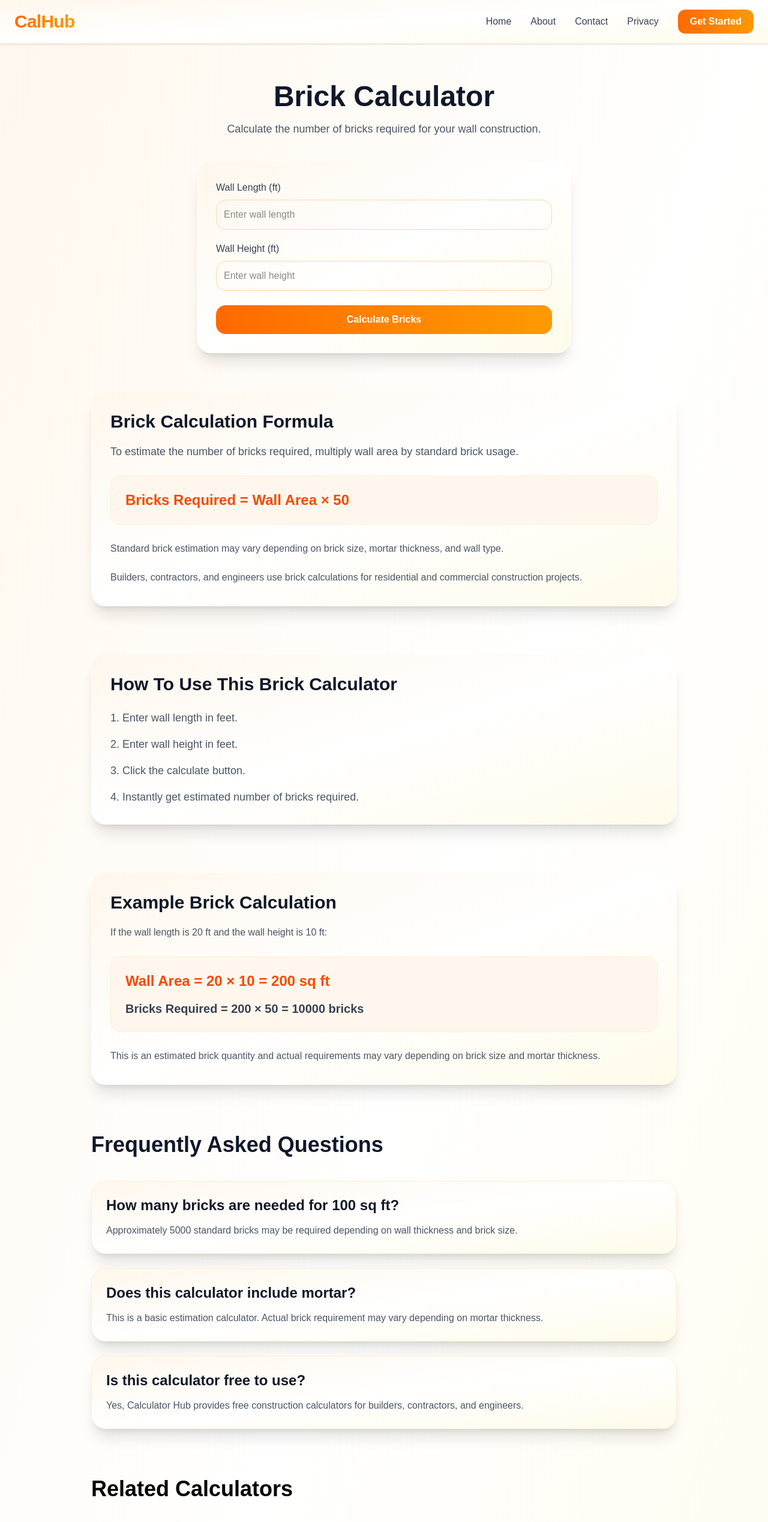
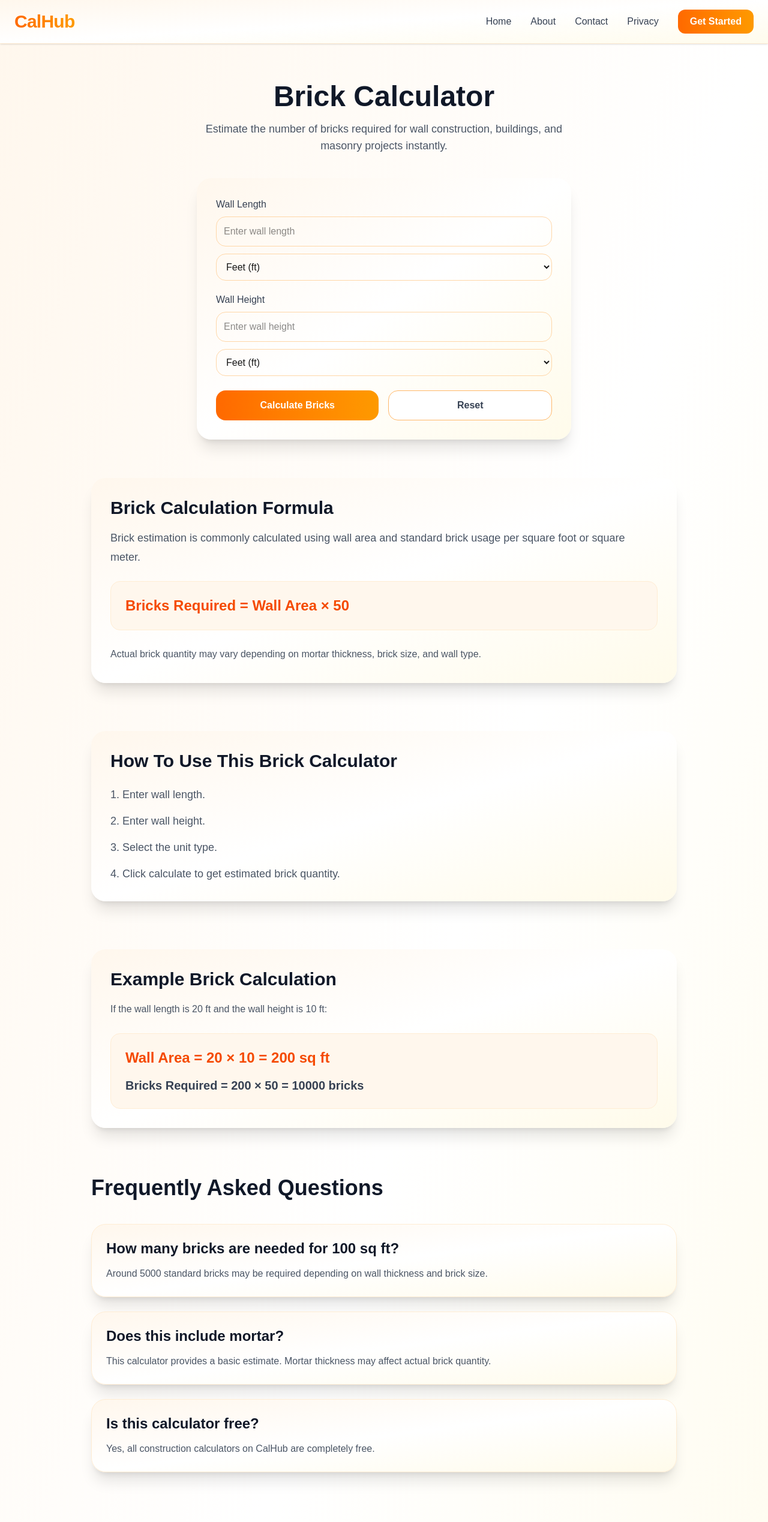
Before and after one commit to payadav142-rgb/calhub, a Next.js app: page /brick-calculator in a window 1280 px wide. Shown: the top 2538 px of the page at 60% size. Built offline with nearby package versions, Linux system fonts and the light colour scheme.

Commit message:
Improved brick calculator SEO and UX

```diff
--- a/app/brick-calculator/BrickCalculatorClient.tsx
+++ b/app/brick-calculator/BrickCalculatorClient.tsx
@@ -1,9 +1,11 @@
 "use client";
 
 import { useState } from "react";
+import jsPDF from "jspdf";
 import Navbar from "../components/Navbar";
 import Footer from "../components/Footer";
 import RelatedCalculators from "../components/RelatedCalculators";
+
 export default function BrickCalculatorClient() {
   const [length, setLength] =
     useState("");
@@ -11,24 +13,99 @@ export default function BrickCalculatorClient() {
   const [height, setHeight] =
     useState("");
 
+  const [lengthUnit, setLengthUnit] =
+    useState("ft");
+
+  const [heightUnit, setHeightUnit] =
+    useState("ft");
+
   const [result, setResult] =
     useState<number | null>(null);
 
   const calculateBricks = () => {
+    if (!length || !height)
+      return;
+
     const wallArea =
       parseFloat(length) *
       parseFloat(height);
 
-    const bricksNeeded = wallArea * 50;
+    const bricksNeeded =
+      wallArea * 50;
 
     setResult(bricksNeeded);
+  };
+
+  const resetCalculator = () => {
+    setLength("");
+    setHeight("");
+    setLengthUnit("ft");
+    setHeightUnit("ft");
+    setResult(null);
+  };
+
+  const getAreaUnit = () => {
+    if (
+      lengthUnit === "m" &&
+      heightUnit === "m"
+    ) {
+      return "sq m";
+    }
+
+    return "sq ft";
+  };
+
+  const downloadPDF = () => {
+    if (result === null) return;
+
+    const doc = new jsPDF();
+
+    doc.setFontSize(20);
+
+    doc.text(
+      "Brick Calculation Report",
+      20,
+      20
+    );
+
+    doc.setFontSize(12);
+
+    doc.text(
+      `Wall Length: ${length} ${lengthUnit}`,
+      20,
+      40
+    );
+
+    doc.text(
+      `Wall Height: ${height} ${heightUnit}`,
+      20,
+      50
+    );
+
+    doc.text(
+      `Estimated Bricks Required: ${result.toFixed(
+        0
+      )}`,
+      20,
+      65
+    );
+
+    doc.text(
+      "Generated by CalHub.in",
+      20,
+      90
+    );
+
+    doc.save(
+      "brick-calculation-report.pdf"
+    );
   };
 
   return (
     <main className="min-h-screen bg-gradient-to-br from-orange-50 via-white to-amber-50">
       <Navbar />
 
-      {/* Calculator Section */}
+      {/* HERO */}
       <section className="mx-auto max-w-2xl px-6 py-16">
         <div className="text-center">
           <h1 className="text-4xl font-bold text-gray-900 md:text-5xl">
@@ -36,148 +113,218 @@ export default function BrickCalculatorClient() {
           </h1>
 
           <p className="mt-4 text-lg text-gray-600">
-            Calculate the number of bricks required
-            for your wall construction.
+            Estimate the number of bricks
+            required for wall
+            construction, buildings, and
+            masonry projects instantly.
           </p>
         </div>
 
-        <div className="mt-10 rounded-3xl bg-gradient-to-br from-orange-50 via-white to-amber-50 p-8 shadow-xl transition-all duration-300 hover:shadow-2xl">
+        {/* CALCULATOR */}
+        <div className="mt-10 rounded-3xl bg-gradient-to-br from-orange-50 via-white to-amber-50 p-8 shadow-xl">
+          {/* LENGTH */}
           <div className="mb-5">
             <label className="mb-2 block font-medium text-gray-700">
-              Wall Length (ft)
+              Wall Length
             </label>
 
             <input
               type="number"
+              min="0"
               value={length}
               onChange={(e) =>
                 setLength(e.target.value)
               }
-              className="w-full rounded-2xl border border-orange-200 p-3 outline-none transition focus:border-orange-500 focus:ring-4 focus:ring-orange-100"
+              className="w-full rounded-2xl border border-orange-200 p-3"
               placeholder="Enter wall length"
             />
+
+            <select
+              value={lengthUnit}
+              onChange={(e) =>
+                setLengthUnit(
+                  e.target.value
+                )
+              }
+              className="mt-3 w-full rounded-2xl border border-orange-200 p-3"
+            >
+              <option value="ft">
+                Feet (ft)
+              </option>
+
+              <option value="m">
+                Meter (m)
+              </option>
+            </select>
           </div>
 
+          {/* HEIGHT */}
           <div className="mb-6">
             <label className="mb-2 block font-medium text-gray-700">
-              Wall Height (ft)
+              Wall Height
             </label>
 
             <input
               type="number"
+              min="0"
               value={height}
               onChange={(e) =>
                 setHeight(e.target.value)
               }
-              className="w-full rounded-2xl border border-orange-200 p-3 outline-none transition focus:border-orange-500 focus:ring-4 focus:ring-orange-100"
+              className="w-full rounded-2xl border border-orange-200 p-3"
               placeholder="Enter wall height"
             />
+
+            <select
+              value={heightUnit}
+              onChange={(e) =>
+                setHeightUnit(
+                  e.target.value
+                )
+              }
+              className="mt-3 w-full rounded-2xl border border-orange-200 p-3"
+            >
+              <option value="ft">
+                Feet (ft)
+              </option>
+
+              <option value="m">
+                Meter (m)
+              </option>
+            </select>
           </div>
 
-          <button
-            onClick={calculateBricks}
-            className="w-full rounded-2xl bg-gradient-to-r from-orange-500 to-amber-500 py-3 font-semibold text-white transition-all duration-300 hover:scale-[1.02]"
-          >
-            Calculate Bricks
-          </button>
+          {/* BUTTONS */}
+          <div className="flex gap-4">
+            <button
+              onClick={calculateBricks}
+              className="w-full rounded-2xl bg-gradient-to-r from-orange-500 to-amber-500 py-3 font-semibold text-white"
+            >
+              Calculate Bricks
+            </button>
 
+            <button
+              onClick={resetCalculator}
+              className="w-full rounded-2xl border border-orange-300 bg-white py-3 font-semibold text-gray-700"
+            >
+              Reset
+            </button>
+          </div>
+
+          {/* RESULT */}
           {result !== null && (
             <div className="mt-6 rounded-2xl bg-gradient-to-br from-orange-50 via-white to-amber-50 p-5 shadow-inner">
               <h2 className="text-2xl font-bold text-gray-900">
-                Bricks Needed: {result}
+                Estimated Bricks Needed:{" "}
+                {result.toFixed(0)}
               </h2>
+
+              <p className="mt-3 text-gray-600">
+                Based on the wall area,
+                approximately{" "}
+                {result.toFixed(0)} bricks
+                are required for your
+                construction project.
+              </p>
+
+              <button
+                onClick={downloadPDF}
+                className="mt-5 w-full rounded-2xl bg-gray-900 py-3 font-semibold text-white"
+              >
+                Download PDF Report
+              </button>
             </div>
           )}
         </div>
       </section>
 
-      {/* Formula Section */}
+      {/* FORMULA */}
       <section className="mx-auto max-w-5xl px-6 pb-20">
-        <div className="rounded-3xl bg-gradient-to-br from-orange-50 via-white to-amber-50 p-8 shadow-xl transition-all duration-300 hover:shadow-2xl">
+        <div className="rounded-3xl bg-gradient-to-br from-orange-50 via-white to-amber-50 p-8 shadow-xl">
           <h2 className="text-3xl font-bold text-gray-900">
             Brick Calculation Formula
           </h2>
 
           <p className="mt-4 text-lg leading-8 text-gray-600">
-            To estimate the number of bricks
-            required, multiply wall area by
-            standard brick usage.
+            Brick estimation is commonly
+            calculated using wall area
+            and standard brick usage per
+            square foot or square meter.
           </p>
 
           <div className="mt-6 rounded-2xl border border-orange-100 bg-orange-50 p-6">
             <p className="text-2xl font-bold text-orange-600">
-              Bricks Required = Wall Area × 50
+              Bricks Required = Wall
+              Area × 50
             </p>
           </div>
 
           <p className="mt-6 leading-8 text-gray-600">
-            Standard brick estimation may vary
-            depending on brick size, mortar
-            thickness, and wall type.
-          </p>
-
-          <p className="mt-4 leading-8 text-gray-600">
-            Builders, contractors, and engineers
-            use brick calculations for residential
-            and commercial construction projects.
+            Actual brick quantity may
+            vary depending on mortar
+            thickness, brick size, and
+            wall type.
           </p>
         </div>
       </section>
 
-      {/* How To Use */}
+      {/* HOW TO USE */}
       <section className="mx-auto max-w-5xl px-6 pb-20">
-        <div className="rounded-3xl bg-gradient-to-br from-orange-50 via-white to-amber-50 p-8 shadow-xl transition-all duration-300 hover:shadow-2xl">
+        <div className="rounded-3xl bg-gradient-to-br from-orange-50 via-white to-amber-50 p-8 shadow-xl">
           <h2 className="text-3xl font-bold text-gray-900">
-            How To Use This Brick Calculator
+            How To Use This Brick
+            Calculator
           </h2>
 
           <div className="mt-6 space-y-4 text-lg text-gray-600">
-            <p>1. Enter wall length in feet.</p>
-
-            <p>2. Enter wall height in feet.</p>
-
-            <p>3. Click the calculate button.</p>
+            <p>
+              1. Enter wall length.
+            </p>
 
             <p>
-              4. Instantly get estimated number
-              of bricks required.
+              2. Enter wall height.
+            </p>
+
+            <p>
+              3. Select the unit type.
+            </p>
+
+            <p>
+              4. Click calculate to get
+              estimated brick quantity.
             </p>
           </div>
         </div>
       </section>
 
-      {/* Example Calculation */}
+      {/* EXAMPLE */}
       <section className="mx-auto max-w-5xl px-6 pb-20">
-        <div className="rounded-3xl bg-gradient-to-br from-orange-50 via-white to-amber-50 p-8 shadow-xl transition-all duration-300 hover:shadow-2xl">
+        <div className="rounded-3xl bg-gradient-to-br from-orange-50 via-white to-amber-50 p-8 shadow-xl">
           <h2 className="text-3xl font-bold text-gray-900">
             Example Brick Calculation
           </h2>
 
           <p className="mt-4 leading-8 text-gray-600">
-            If the wall length is 20 ft and the wall
-            height is 10 ft:
+            If the wall length is 20 ft
+            and the wall height is 10
+            ft:
           </p>
 
           <div className="mt-6 rounded-2xl border border-orange-100 bg-orange-50 p-6">
             <p className="text-2xl font-bold text-orange-600">
-              Wall Area = 20 × 10 = 200 sq ft
+              Wall Area = 20 × 10 = 200{" "}
+              {getAreaUnit()}
             </p>
 
             <p className="mt-4 text-xl font-semibold text-gray-700">
-              Bricks Required = 200 × 50 = 10000
-              bricks
+              Bricks Required = 200 × 50
+              = 10000 bricks
             </p>
           </div>
-
-          <p className="mt-6 leading-8 text-gray-600">
-            This is an estimated brick quantity and
-            actual requirements may vary depending on
-            brick size and mortar thickness.
-          </p>
         </div>
       </section>
 
-      {/* FAQ Section */}
+      {/* FAQ */}
       <section className="mx-auto max-w-5xl px-6 pb-20">
         <h2 className="text-4xl font-extrabold text-gray-900">
           Frequently Asked Questions
@@ -186,41 +333,40 @@ export default function BrickCalculatorClient() {
         <div className="mt-10 space-y-6">
           <div className="rounded-3xl border border-orange-100 bg-gradient-to-br from-orange-50 via-white to-amber-50 p-6 shadow-xl">
             <h3 className="text-2xl font-bold text-gray-900">
-              How many bricks are needed for
-              100 sq ft?
+              How many bricks are needed
+              for 100 sq ft?
             </h3>
 
             <p className="mt-3 leading-7 text-gray-600">
-              Approximately 5000 standard bricks
-              may be required depending on wall
+              Around 5000 standard
+              bricks may be required
+              depending on wall
               thickness and brick size.
             </p>
           </div>
 
           <div className="rounded-3xl border border-orange-100 bg-gradient-to-br from-orange-50 via-white to-amber-50 p-6 shadow-xl">
             <h3 className="text-2xl font-bold text-gray-900">
-              Does this calculator include
-              mortar?
+              Does this include mortar?
             </h3>
 
             <p className="mt-3 leading-7 text-gray-600">
-              This is a basic estimation
-              calculator. Actual brick
-              requirement may vary depending on
-              mortar thickness.
+              This calculator provides a
+              basic estimate. Mortar
+              thickness may affect actual
+              brick quantity.
             </p>
           </div>
 
           <div className="rounded-3xl border border-orange-100 bg-gradient-to-br from-orange-50 via-white to-amber-50 p-6 shadow-xl">
             <h3 className="text-2xl font-bold text-gray-900">
-              Is this calculator free to use?
+              Is this calculator free?
             </h3>
 
             <p className="mt-3 leading-7 text-gray-600">
-              Yes, Calculator Hub provides free
-              construction calculators for
-              builders, contractors, and
-              engineers.
+              Yes, all construction
+              calculators on CalHub are
+              completely free.
             </p>
           </div>
         </div>
--- a/app/brick-calculator/page.tsx
+++ b/app/brick-calculator/page.tsx
@@ -1,46 +1,38 @@
-import type { Metadata } from "next";
+import { Metadata } from "next";
 import BrickCalculatorClient from "./BrickCalculatorClient";
 
 export const metadata: Metadata = {
   title:
-    "Brick Calculator | Free Brick Quantity Calculator",
+    "Brick Calculator for Wall Construction | CalHub",
 
   description:
-    "Calculate the number of bricks required for walls, houses, rooms, and construction projects. Free online brick calculator.",
+    "Free brick calculator for estimating bricks required for wall construction, masonry, and building projects. Calculate brick quantity instantly.",
 
   keywords: [
     "brick calculator",
+    "wall brick calculator",
     "brick quantity calculator",
-    "wall brick calculator",
+    "masonry calculator",
     "construction brick calculator",
-    "brick estimation",
+    "bricks required calculator",
   ],
 
   alternates: {
-    canonical: "/brick-calculator",
+    canonical:
+      "https://calhub.in/brick-calculator",
   },
 
   openGraph: {
-    title: "Brick Calculator | Calculator Hub",
+    title:
+      "Brick Calculator | CalHub",
 
     description:
-      "Free online brick calculator for construction projects.",
+      "Estimate the number of bricks required for construction projects instantly.",
 
     url:
       "https://calhub.in/brick-calculator",
 
-    siteName: "Calculator Hub",
-
-    images: [
-      {
-        url: "/og-image.jpg",
-        width: 1200,
-        height: 630,
-        alt: "Brick Calculator",
-      },
-    ],
-
-    locale: "en_US",
+    siteName: "CalHub",
 
     type: "website",
   },
@@ -49,15 +41,15 @@ export const metadata: Metadata = {
     card: "summary_large_image",
 
     title:
-      "Brick Calculator | Calculator Hub",
+      "Brick Calculator | CalHub",
 
     description:
-      "Estimate brick quantity instantly.",
-
-    images: ["/og-image.jpg"],
+      "Free brick calculator for wall construction and masonry projects.",
   },
 };
 
 export default function Page() {
-  return <BrickCalculatorClient />;
+  return (
+    <BrickCalculatorClient />
+  );
 }
```
